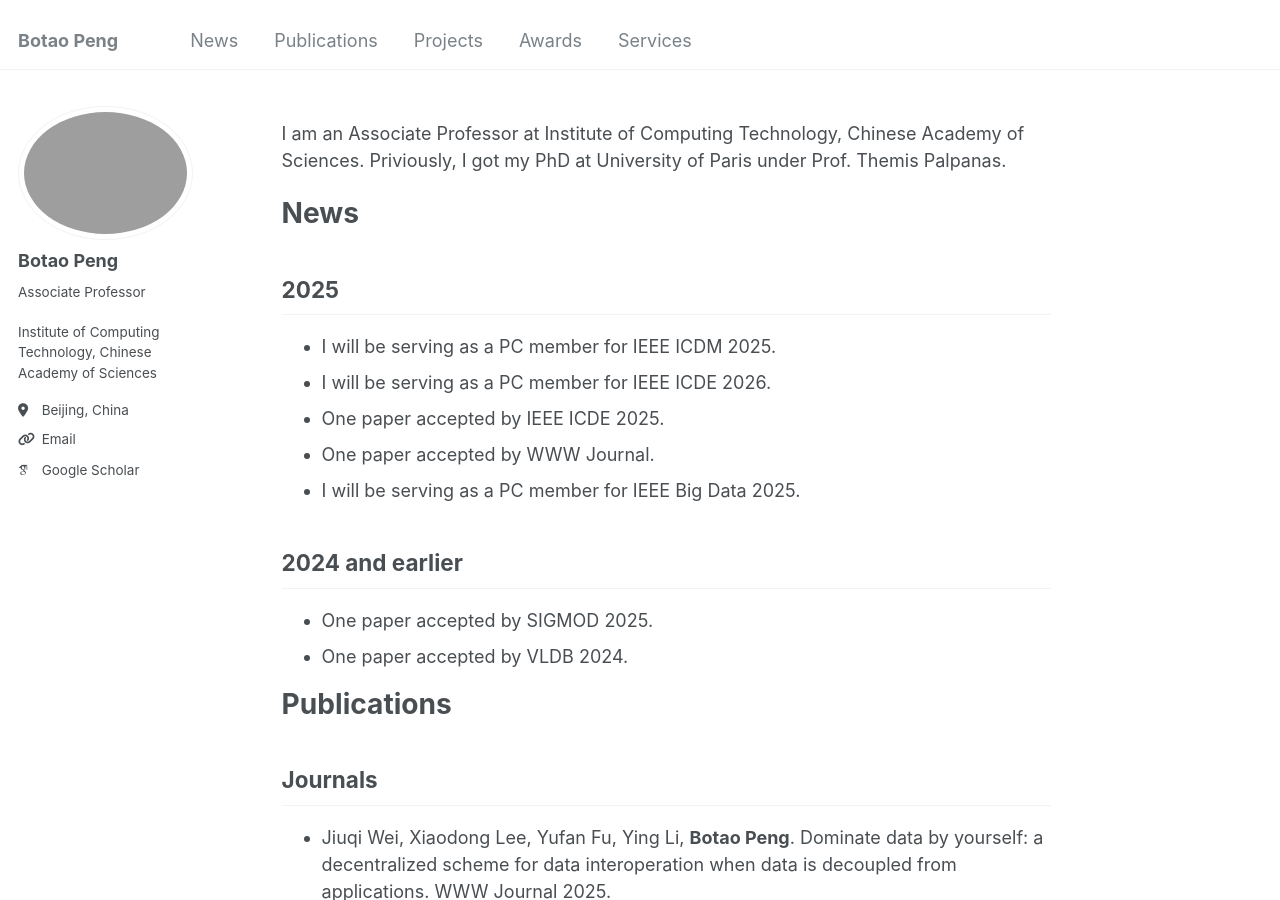
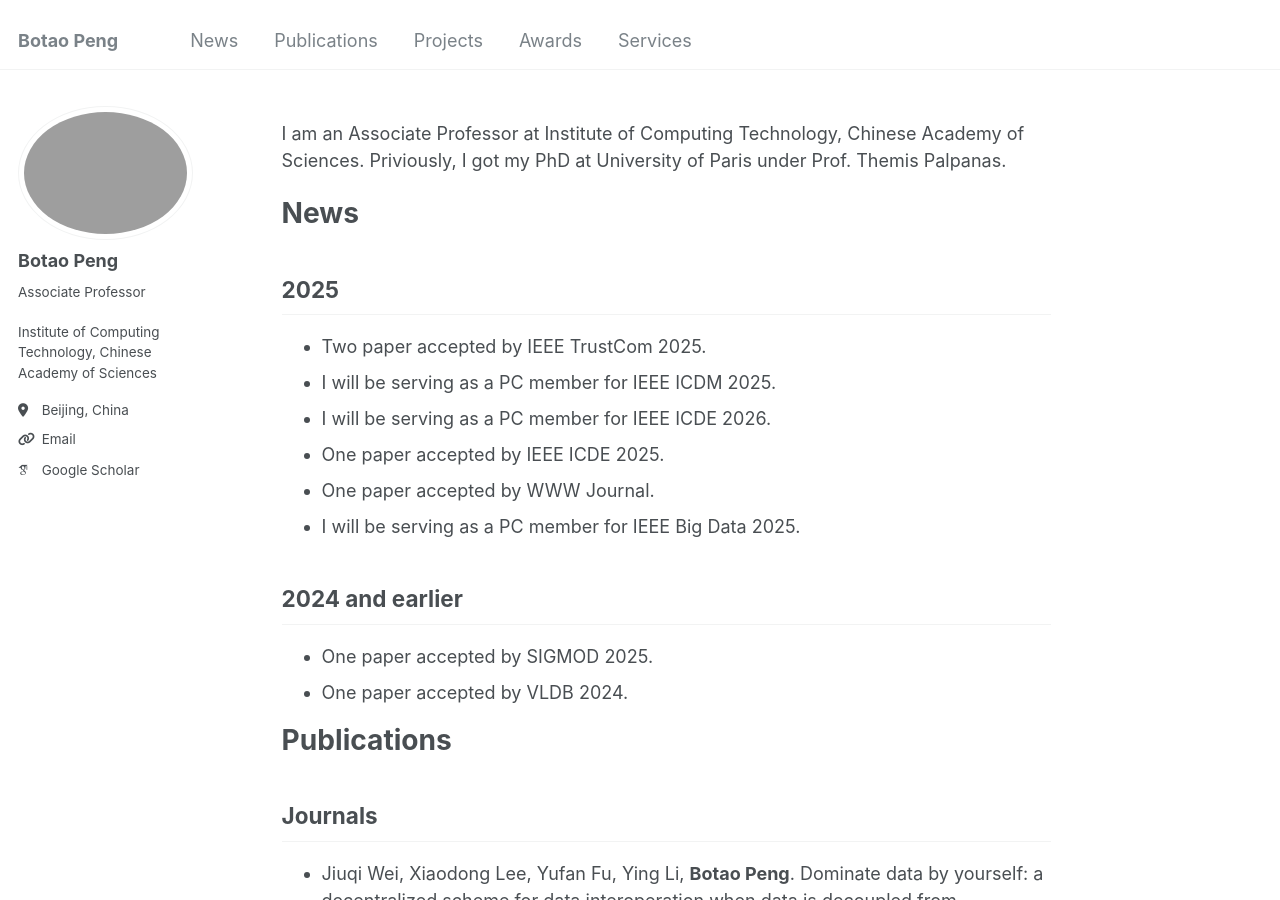
Before and after one commit to BotaoPENG/botaopeng.github.io, a Jekyll site: the page built from _pages/about.md, in a window 1280 px wide and 900 px high. Built offline with Jekyll 4.4.1, drawn with Linux system fonts in a browser that asks for light colours; some web fonts are replaced.

Commit message:
Update about.md

```diff
--- a/_pages/about.md
+++ b/_pages/about.md
@@ -13,6 +13,7 @@ Priviously, I got my PhD at University of Paris under Prof. Themis Palpanas.
 
 ## 2025
 
+- Two paper accepted by IEEE TrustCom 2025.
 - I will be serving as a PC member for IEEE ICDM 2025.
 - I will be serving as a PC member for IEEE ICDE 2026.
 - One paper accepted by IEEE ICDE 2025.
```
